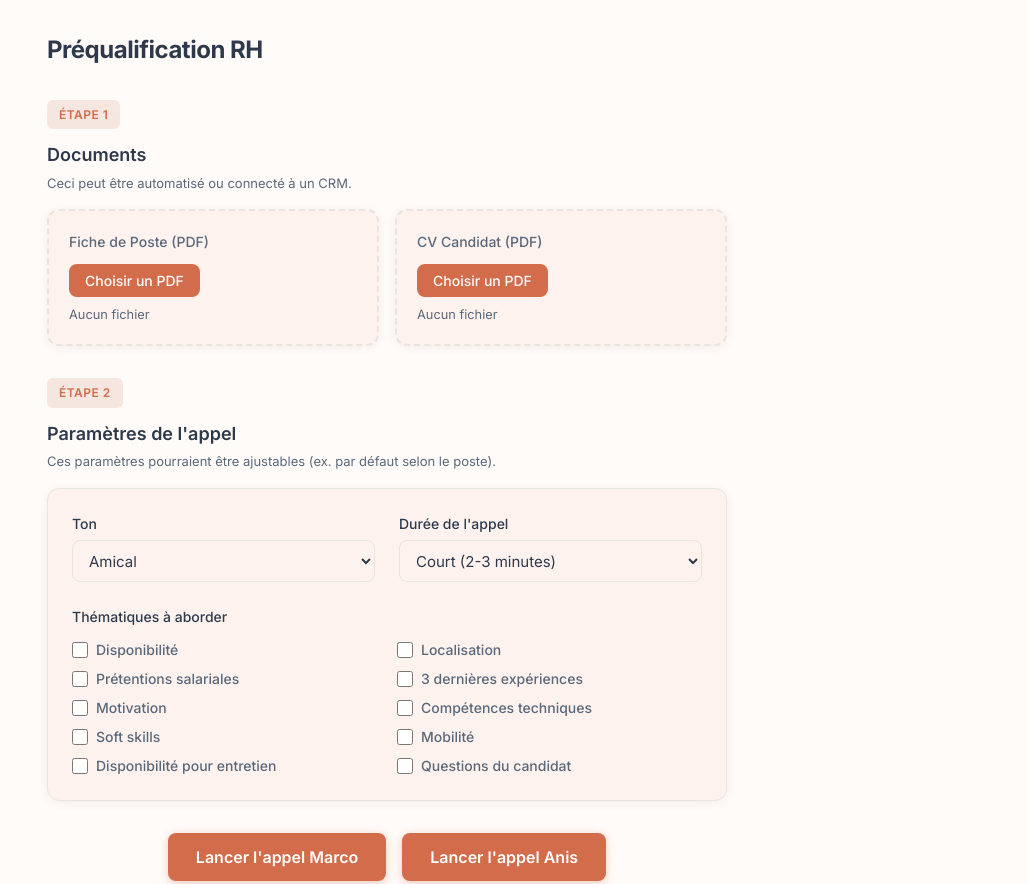
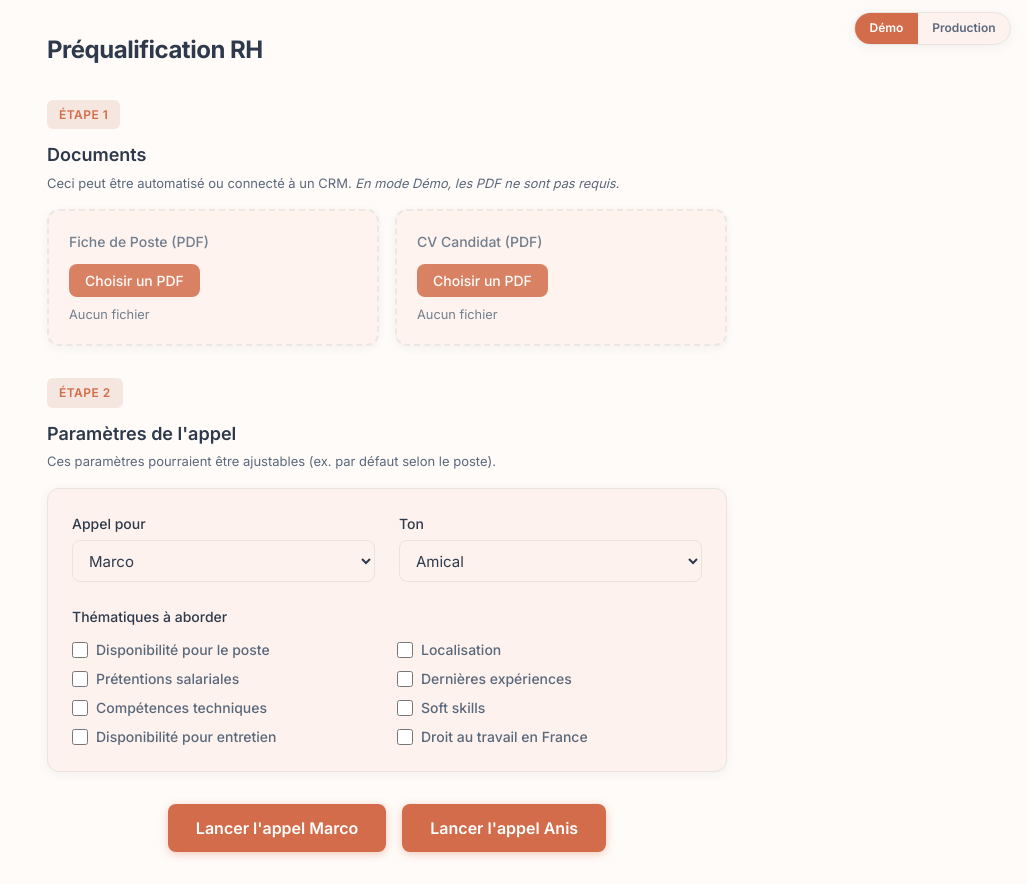
Before and after one commit to colineprojects-prod/Prod, a plain HTML site: page index.html in a window 1280 px wide. Shown: the top 884 px of the page, without its empty margins (253-1280 px from the left). Drawn offline with Linux system fonts and the light colour scheme.

Commit message:
Update index.html

```diff
--- a/index.html
+++ b/index.html
@@ -268,15 +268,50 @@
     .after-call-section .section-label {
       margin-bottom: 0.5rem;
     }
+    /* ——— Encoche Mode Démo / Production ——— */
+    .mode-notch {
+      position: fixed;
+      top: 0.75rem;
+      right: 1rem;
+      z-index: 100;
+      display: flex;
+      background: var(--bg-card);
+      border: 1px solid var(--border);
+      border-radius: 999px;
+      box-shadow: var(--shadow);
+      overflow: hidden;
+      cursor: pointer;
+      user-select: none;
+    }
+    .mode-notch .mode-option {
+      padding: 0.4rem 0.9rem;
+      font-size: 0.75rem;
+      font-weight: 600;
+      color: var(--text-secondary);
+      transition: color 0.2s, background 0.2s;
+    }
+    .mode-notch .mode-option.active {
+      background: var(--accent);
+      color: #fff;
+    }
+    .mode-notch .mode-option:not(.active):hover {
+      color: var(--text-primary);
+    }
+    .section-docs.demo-optional .file-card { opacity: 0.85; }
+    .demo-hint { font-size: 0.8rem; color: var(--text-secondary); font-style: italic; }
   </style>
 </head>
 <body>
+  <div class="mode-notch" id="modeNotch" role="switch" aria-checked="false" aria-label="Mode Démo ou Production">
+    <span class="mode-option active" data-mode="demo">Démo</span>
+    <span class="mode-option" data-mode="production">Production</span>
+  </div>
   <h1 class="page-title">Préqualification RH</h1>
 
-  <section class="section" aria-labelledby="sec-docs">
+  <section class="section section-docs" aria-labelledby="sec-docs">
     <span class="section-label">Étape 1</span>
     <h2 class="section-title" id="sec-docs">Documents</h2>
-    <p class="section-subtitle">Ceci peut être automatisé ou connecté à un CRM.</p>
+    <p class="section-subtitle">Ceci peut être automatisé ou connecté à un CRM. <span id="demoDocsHint" class="demo-hint" style="display: none;">En mode Démo, les PDF ne sont pas requis.</span></p>
     <div class="docs-grid">
       <div class="file-card" id="cardFichePoste">
         <label for="fichePoste">Fiche de Poste (PDF)</label>
@@ -300,6 +335,14 @@
     <div class="params-card card">
       <div class="params-row">
         <div class="field-group">
+          <label for="appelPour">Appel pour</label>
+          <select id="appelPour">
+            <option value="+33652771290">Marco</option>
+            <option value="+33777856054">Matthieu</option>
+            <option value="+33783241789">Anis</option>
+          </select>
+        </div>
+        <div class="field-group">
           <label for="ton">Ton</label>
           <select id="ton">
             <option value="Amical">Amical</option>
@@ -308,28 +351,18 @@
             <option value="Dynamique">Dynamique</option>
           </select>
         </div>
-        <div class="field-group">
-          <label for="duree">Durée de l'appel</label>
-          <select id="duree">
-            <option value="Court (2-3 minutes)">Court (2-3 minutes)</option>
-            <option value="Moyen (5-6 minutes)">Moyen (5-6 minutes)</option>
-            <option value="Long (8-10 minutes)">Long (8-10 minutes)</option>
-          </select>
-        </div>
       </div>
       <div class="field-group">
         <span class="thematiques-label">Thématiques à aborder</span>
         <div class="checkbox-group" id="thematiques">
-          <label><input type="checkbox" name="thematique" value="Disponibilité"> Disponibilité</label>
+          <label><input type="checkbox" name="thematique" value="Disponibilité pour le poste"> Disponibilité pour le poste</label>
           <label><input type="checkbox" name="thematique" value="Localisation"> Localisation</label>
           <label><input type="checkbox" name="thematique" value="Prétentions salariales"> Prétentions salariales</label>
-          <label><input type="checkbox" name="thematique" value="3 dernières expériences"> 3 dernières expériences</label>
-          <label><input type="checkbox" name="thematique" value="Motivation"> Motivation</label>
+          <label><input type="checkbox" name="thematique" value="Dernières expériences"> Dernières expériences</label>
           <label><input type="checkbox" name="thematique" value="Compétences techniques"> Compétences techniques</label>
           <label><input type="checkbox" name="thematique" value="Soft skills"> Soft skills</label>
-          <label><input type="checkbox" name="thematique" value="Mobilité"> Mobilité</label>
           <label><input type="checkbox" name="thematique" value="Disponibilité pour entretien"> Disponibilité pour entretien</label>
-          <label><input type="checkbox" name="thematique" value="Questions du candidat"> Questions du candidat</label>
+          <label><input type="checkbox" name="thematique" value="Droit au travail en France"> Droit au travail en France</label>
         </div>
       </div>
     </div>
@@ -372,7 +405,8 @@
       // Production : le workflow n8n doit être activé (published). Test : remplacer /webhook/ par /webhook-test/
       const WEBHOOK_URL = 'https://back.coline.ai/webhook/050b72c2-002e-41e2-a005-481c4473a861';
       // https://back.coline.ai/webhook-test/050b72c2-002e-41e2-a005-481c4473a861
-      // const WEBHOOK_URL = 'https://ups93.app.n8n.cloud/webhook/050b72c2-002e-41e2-a005-481c4473a861';
+      // const WEBHOOK_URL = 'https://ups93.app.n8n.cloud/webhook-test/050b72c2-002e-41e2-a005-481c4473a861';
+      let isDemoMode = true;
       const inputFichePoste = document.getElementById('fichePoste');
       const inputCv = document.getElementById('cv');
       const btnFichePoste = document.getElementById('btnFichePoste');
@@ -384,6 +418,23 @@
       const btnSubmitMarco = document.getElementById('btnSubmitMarco');
       const btnSubmitAnis = document.getElementById('btnSubmitAnis');
       const messageEl = document.getElementById('message');
+      const modeNotch = document.getElementById('modeNotch');
+      const sectionDocs = document.querySelector('.section-docs');
+      const demoDocsHint = document.getElementById('demoDocsHint');
+      const selectAppelPour = document.getElementById('appelPour');
+
+      // Encoche Démo / Production
+      modeNotch.addEventListener('click', function () {
+        isDemoMode = !isDemoMode;
+        modeNotch.querySelectorAll('.mode-option').forEach(function (el) {
+          el.classList.toggle('active', el.getAttribute('data-mode') === (isDemoMode ? 'demo' : 'production'));
+        });
+        modeNotch.setAttribute('aria-checked', isDemoMode ? 'false' : 'true');
+        sectionDocs.classList.toggle('demo-optional', isDemoMode);
+        demoDocsHint.style.display = isDemoMode ? 'inline' : 'none';
+      });
+      sectionDocs.classList.add('demo-optional');
+      demoDocsHint.style.display = 'inline';
 
       btnFichePoste.addEventListener('click', function () { inputFichePoste.click(); });
       btnCv.addEventListener('click', function () { inputCv.click(); });
@@ -412,6 +463,7 @@
       }
 
       function launchCall(recruteur) {
+        if (!isDemoMode) {
           if (!inputFichePoste.files.length) {
             showMessage('Veuillez sélectionner le PDF Fiche de Poste.', true);
             return;
@@ -420,20 +472,24 @@
             showMessage('Veuillez sélectionner le PDF CV Candidat.', true);
             return;
           }
+        }
 
+        var recruteurValue = isDemoMode ? 'Demo_' + recruteur : recruteur;
         const ton = document.getElementById('ton').value;
-        const duree = document.getElementById('duree').value;
+        const appelPour = selectAppelPour.value;
+        const appelPourName = selectAppelPour.options[selectAppelPour.selectedIndex].text;
         const thematiques = Array.from(document.querySelectorAll('input[name="thematique"]:checked')).map(function (c) { return c.value; });
         const nom = document.getElementById('nom').value;
         const note = document.getElementById('note').value;
         const commentaire = document.getElementById('commentaire').value;
 
         const formData = new FormData();
-        formData.append('fichePoste', inputFichePoste.files[0]);
-        formData.append('cv', inputCv.files[0]);
-        formData.append('recruteur', recruteur);
+        if (!isDemoMode && inputFichePoste.files.length) formData.append('fichePoste', inputFichePoste.files[0]);
+        if (!isDemoMode && inputCv.files.length) formData.append('cv', inputCv.files[0]);
+        formData.append('recruteur', recruteurValue);
+        formData.append('appel_pour', appelPour);
+        formData.append('name', appelPourName);
         formData.append('ton', ton);
-        formData.append('duree', duree);
         thematiques.forEach(function (t) { formData.append('thematiques[]', t); });
         formData.append('nom', nom);
         formData.append('note', note);
```
Lines whose indentation alone changed are shown as unchanged.
